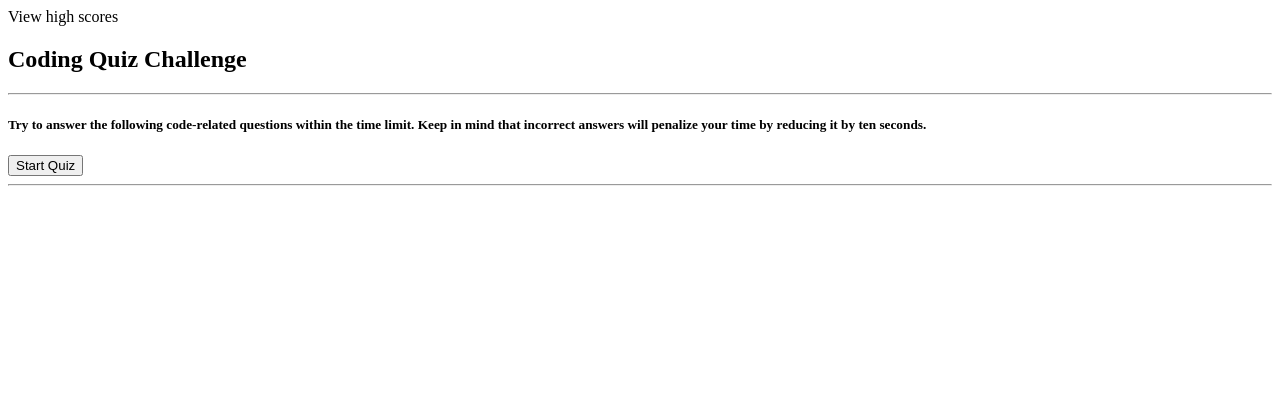
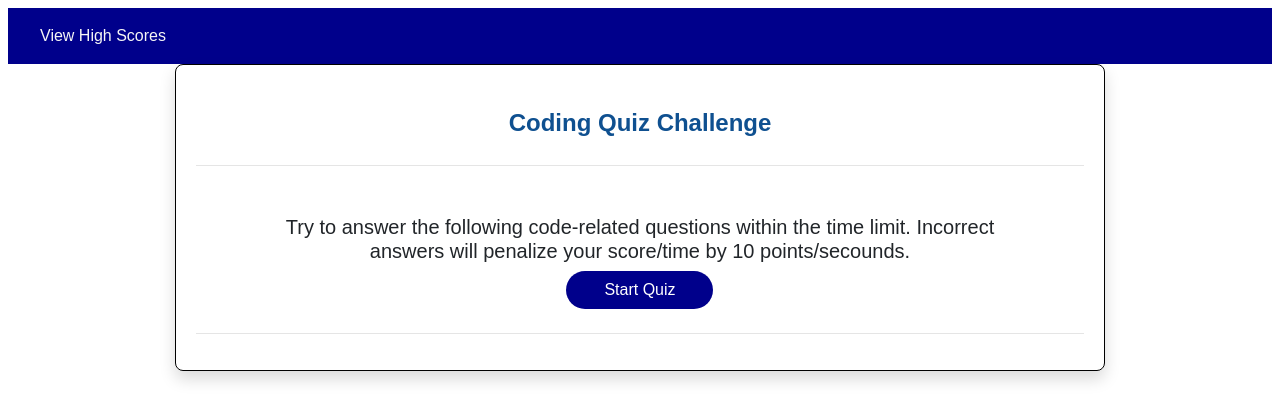
Before and after one commit to boddiegoat7/Week-4-Assignment-Redo, a plain HTML site: page index.html in a window 1280 px wide. Drawn offline with Linux system fonts and the light colour scheme.

Commit message:
added css and fixed html

```diff
--- a/assets/css/style.css
+++ b/assets/css/style.css
@@ -0,0 +1,261 @@
+*, ::after, ::before {
+    box-sizing: border-box;
+}
+
+footer, main, section, nav {
+    display: block;
+}
+
+html {
+    font-family: sans-serif;
+    line-height: 1.15;
+    -webkit-text-size-adjust: 100%;
+    -webkit-tap-highlight-color: transparent;
+}
+
+body {
+    font-family: sans-serif;
+    font-size: 1rem;
+    font-weight: 400;
+    line-height: 1.5;
+    color:#212529;
+    text-align: left;
+}
+.score-timer .score:hover {
+    color: darkmagenta;
+
+
+}
+.score-timer {
+    position: relative;
+    display: flex;
+    align-items: center;
+    padding: 0.5rem 1rem;
+    background-color: darkblue;
+}
+
+.score-timer .score {
+    text-decoration: none;
+    color: whitesmoke;
+    display: block;
+    padding: 0.5rem 1rem;
+}
+
+.timeprop {
+    margin-left: auto;
+    color: whitesmoke;
+}
+
+.container {
+    width: 100%;
+    height: 200px;
+    padding-right: 15px;
+    padding-left: 15px;
+    margin-right: auto;
+    margin-left: auto;
+}
+
+.question-container {
+    display: flex;
+    position: relative;
+    flex-direction: column;
+    min-width: 0;
+    word-wrap:break-word;
+    background-color: #fff;
+    background-clip: border-box;
+    border: 1px solid rgba(0,0,0, .125);
+    border-radius: 0.5rem;
+    border-color: black;
+    box-shadow: 0 .5rem 1rem rgba(0,0,0, .15);
+}
+
+.in-content {
+    flex:1 1 auto;
+    min-height: 1px;
+    padding: 1.25rem;
+}
+
+.in-content div {
+    display: block;
+}
+
+.question {
+    color:#0f5090;
+    text-align: center;
+    margin-bottom: 1.5rem;
+}
+
+.question h1 {
+font-size: 2rem;
+margin-top: 0;
+font-weight: 500;
+line-height: 1.2;
+display: block;
+margin-inline-start: 0px;
+margin-inline-end: 0px;
+}
+
+hr {
+    margin-top: 1rem;
+    margin-bottom: 1rem;
+    border: 0;
+    border-top: 1px solid rgba(0,0,0, .1);
+    box-sizing: content-box;
+    height: 0;
+    overflow:visible;
+}
+.multi-answer {
+    display: flex;
+    flex-wrap: wrap;
+    margin-right: -15px;
+    margin-left: -15px;
+}
+
+.left-side  {
+    position: relative;
+    width: 100%;
+    padding-right: 15px;
+    padding-left: 15px;
+}
+
+.right-side {
+    position: relative;
+    width: 100%;
+    padding-right: 15px;
+    padding-left: 15px;
+}
+
+.title {
+    text-align: center;
+    font-size: 1.25rem;
+    margin-bottom: 0.5rem;
+    font-weight: 500;
+    line-height: 1.2;
+}
+
+.startButton {
+    text-align: center;
+}
+
+.btn {
+    cursor: pointer;
+    color: white;
+    margin-bottom: 0.5rem;
+    border-radius: 50rem;
+    background-color: darkblue;
+    border: 1px solid transparent;
+    padding: 0.375rem 0.75rem;
+    font-size: 1rem;
+    line-height: 1.5;
+    width: 20%;
+}
+.btnn {
+    cursor: pointer;
+    color: white;
+    margin-bottom: 0.5rem;
+    border-radius: 50rem;
+    background-color: darkblue;
+    border: 1px solid transparent;
+    padding: 0.375rem 0.75rem;
+    font-size: 1rem;
+    line-height: 1.5;
+    width: 25%;
+    text-align: left;
+}
+
+.btnnn {
+
+    margin-left: 30px;
+    margin-top: 20px
+}
+
+.textinput {
+    margin-left: 1rem;
+    margin-right: 1 rem;
+}
+
+.btn:hover {
+    background-color: darkmagenta;
+}
+
+.p {
+    color:grey;
+    font-style: italic;
+}
+
+.right-wrong {
+    color:grey;
+    font-style: italic;
+}
+
+.textleft {
+    text-align: left;
+}
+
+.userhighscores {
+    text-align: center;
+    color:#0f5090;
+    font-size: 2rem;
+    margin-bottom: 0.5rem;
+    font-weight: 500;
+    line-height: 1.2;
+    margin-top: 0;
+
+}
+
+.tableheading {
+    background-color:cadetblue;
+}
+
+#table {
+    text-align: center;
+    border-collapse: collapse;
+    border-top-width: 2px;
+    border-right-width: 2px;
+    border-bottom-width: 2px;
+    border-left-width: 2px;
+    width: 100%;
+}
+
+#table tbody {
+    text-align: center;
+    border-collapse: collapse;
+}
+
+
+@media screen and (min-width: 1200px){
+.container{
+    max-width: 1140px;
+}
+}
+@media screen and (min-width: 992px){
+.container{
+    max-width: 960px;
+}
+}
+@media screen and (max-width: 768px){
+.container{
+    max-width: 720px;
+}
+.score-timer {
+    flex-flow: row nowrap;
+    justify-content: flex-start;
+}
+}
+
+@media screen and (max-width: 576px){
+.container{
+    max-width: 540px;
+}
+}
+
+@media (min-width: 768px){
+    .left-side {
+        flex:0 0 8.333333%;
+        max-width: 8.333333%;
+    }
+    .right-side{
+        flex: 0 0 83.333333%;
+        max-width: 83.333333%;
+    }
+}
--- a/index.html
+++ b/index.html
@@ -1,55 +1,72 @@
 <!DOCTYPE html>
-<html lang="en">
+    <html lang="en-us">
                 <head>
-    <meta charset="UTF-8">
-    <meta http-equiv="X-UA-Compatible" content="IE=edge">
-    <meta name="viewport" content="width=device-width, initial-scale=1.0">
-    <title>The Boddie Quiz</title>
+                    <meta charset="UTF-8" />
+                    <meta name="viewport" content="width=device-width, initial-scale=1.0" />
+                    <meta http-equiv="X-UA-Compatible" content="ie=edge" />
+                    <title> The Boddie Code Quiz</title>
+                    <link rel="stylesheet" href="./assets/css/style.css" />
                 </head>
 
                 <body>
 
-    <header class="score-timer">
+                    <header>
 
-        <a class="score" id="score link" >View high scores</a>
-        <span class="timer" id="time"></span>
+                        <nav class="score-timer">
+
+                            <a class="score" id = "scorelink" >View High Scores</a>
+
+                            <span class="timeprop" id="timer"></span>
+
+                        </nav>
 
                     </header>
 
                     <main>
 
+
                         <section class="container">
 
                             <div class="question-container">
+
                                 <div class="in-content">
+
                                     <h1 class="question" id="question-change">Coding Quiz Challenge</h1>
+
                                     <hr class="division-line">
 
                                     <section class="multi-answer">
-                                <div class="left-side"></div>
+
+                                        <div class="left-side">
+
+                                        </div>
 
                                         <div class="right-side">
 
                                             <section id="principal-content">
 
                                                 <h5 class=title>
-                                            Try to answer the following code-related questions within the time limit. Keep in mind that incorrect answers will penalize your time by reducing it by ten seconds.
+
+                                                    Try to answer the following code-related questions within the time limit.
+                                                    Incorrect answers will penalize your score/time by 10 points/secounds.
+
                                                 </h5>
 
                                                 <div class="startButton">
+
                                                     <button type="submit" id="startquiz" class="btn">Start Quiz</button>
+
                                                 </div>
 
                                             </section>
 
 
-                                    <!-- result -->
 
                                             <div id = "quizquestion"></div>
+
                                             <div id = "userscore"></div>
+
                                             <div id = "userhighscores"> </div>
-
-
 
                                         </div>
 
@@ -67,10 +84,13 @@
 
                         </section>
 
+
                     </main>
 
 
                     <script src="./assets/js/script.js"></script>
+
                 </body>
 
+
     </html>
```
Also changed, not shown: assets/js/script.js (+9 -20 lines). Lines whose indentation alone changed are shown as unchanged.
